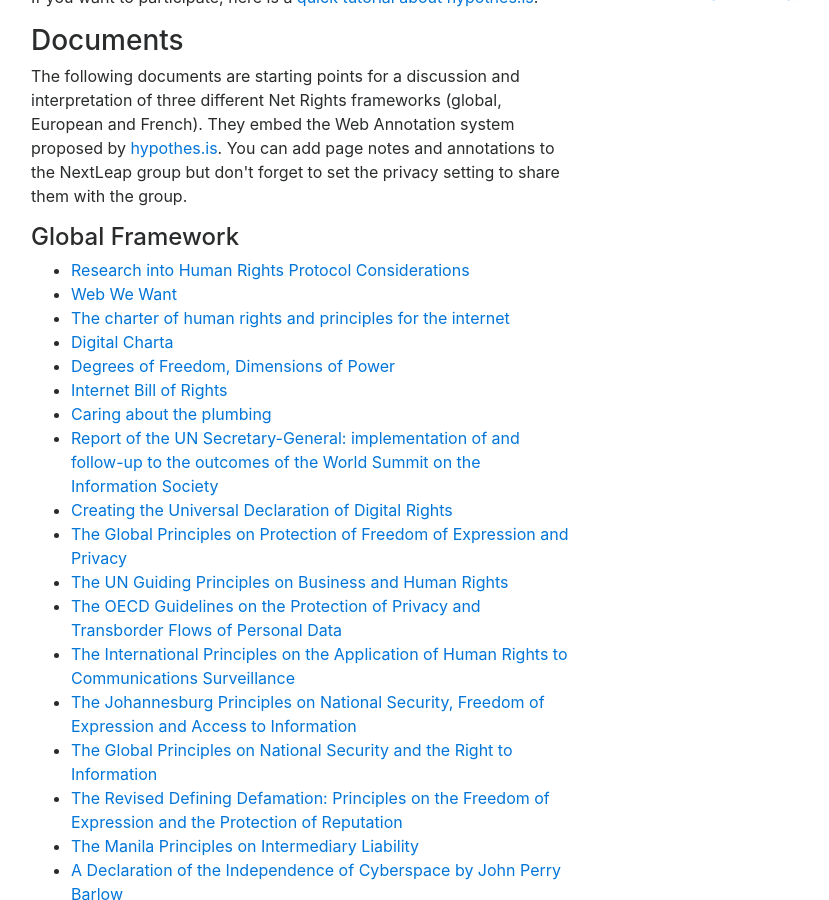
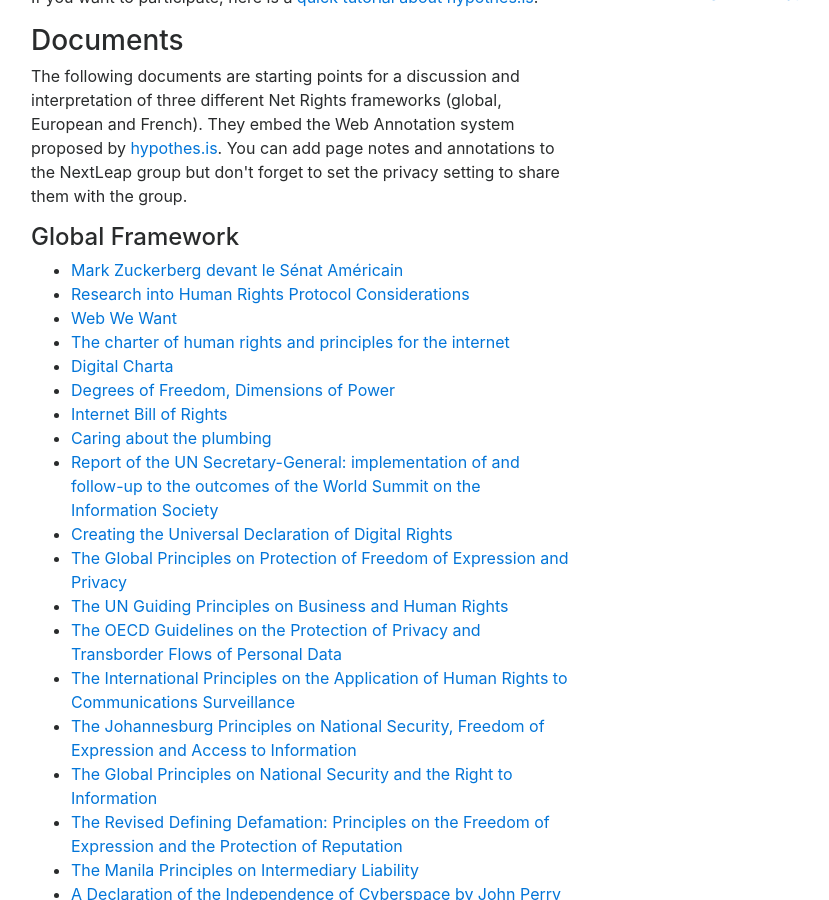
Before and after one commit to nextleap-project/nextleap-website, a Jekyll site: the page built from _projects/rights.md, in a window 1280 px wide and 900 px high, scrolled down 440 px. Shown: the whole window, without its empty margins (54-883 px from the left). Built offline with Jekyll 4.4.1, drawn with Linux system fonts in a browser that asks for light colours; nearby versions of some CDN libraries; comment, search, counter and statistics services are not loaded.

Commit message:
article added

```diff
--- a/_projects/rights.md
+++ b/_projects/rights.md
@@ -35,6 +35,8 @@ The goal of this part of the project is understand and popularize the emerging i
 <h4 id="globalframework">Global Framework</h4>
 
 <ul>
+<li><a href="https://via.projet-episteme.org/https://nextleap.eu/netrights/articles/20180412_SCQ.pdf">Mark Zuckerberg devant le Sénat Américain</a></li>
+
 <li><a href="https://via.projet-episteme.org/https://www.rfc-editor.org/rfc/pdfrfc/rfc8280.txt.pdf">Research into Human Rights Protocol Considerations</a></li>
 
 <li><a href="https://via.projet-episteme.org/https://webwewant.org/#annotations:AUceYjDSEeenMqMfh3FXBQ">Web We Want</a></li>
```
Also changed, not shown: 1 other file.
